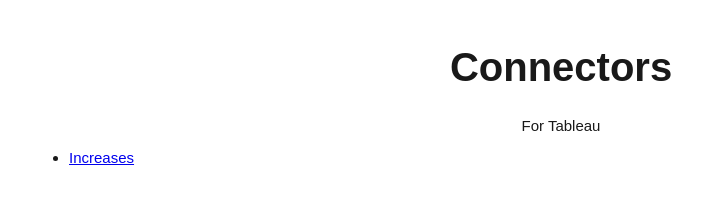
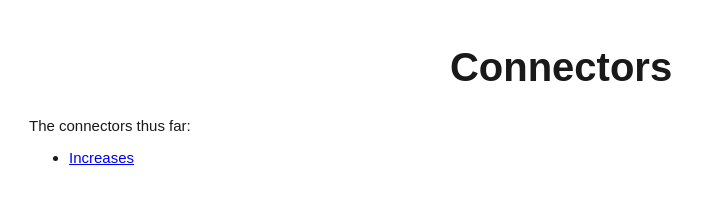
Before and after one commit to miscellane/connectors, a plain HTML site: page index.html in a window 1280 px wide. Shown: the whole page, without its empty margins (79-781 px from the left). Drawn offline with Linux system fonts and the light colour scheme.

Commit message:
Update index.html

```diff
--- a/index.html
+++ b/index.html
@@ -10,10 +10,10 @@
 
     <div class="header">
         <h1>Connectors</h1>
-        <p>For Tableau</p>
     </div>
 
     <div>
+        The connectors thus far:
         <ul>
             <li><a href="projects/sars/pages/increases.html">Increases</a></li>
         </ul>
```
